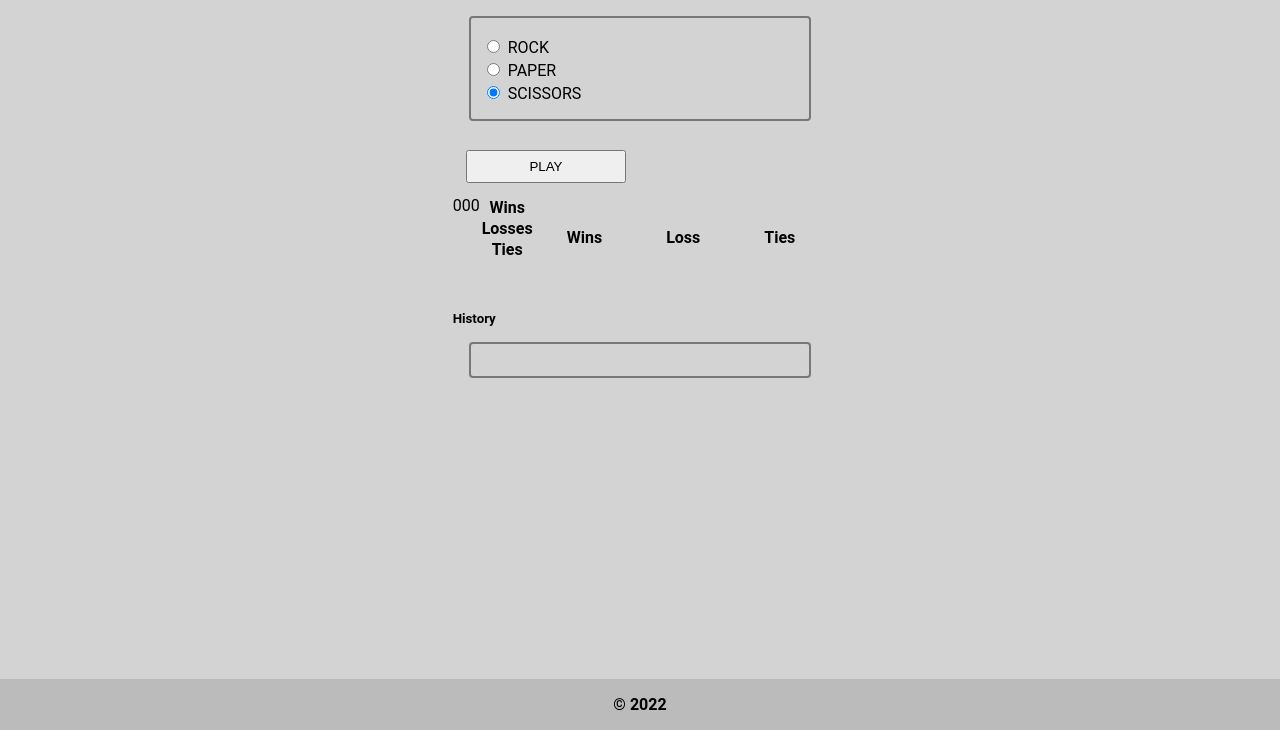
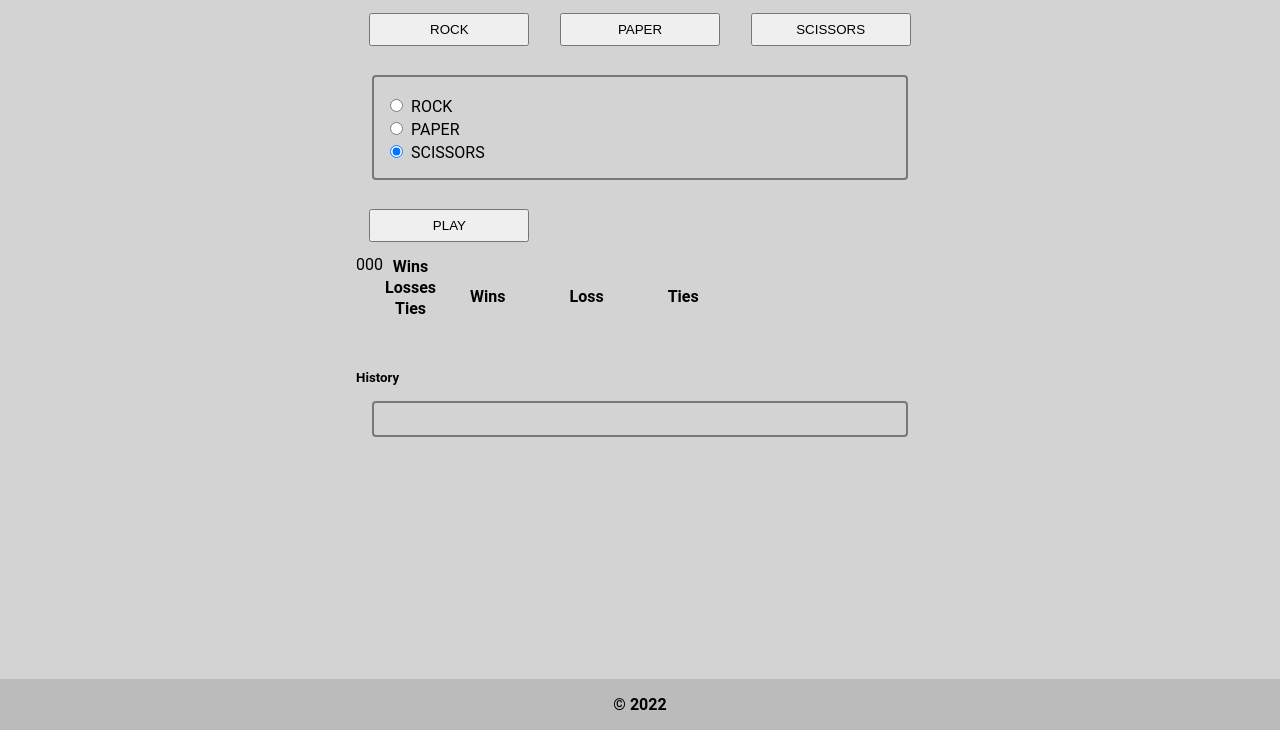
Before and after one commit to StevenJBurns/rock-paper-scissors, a plain HTML site: page index.html in a window 1280 px wide. Shown: the part 70-800 px from the top of the page. Drawn offline with Linux system fonts and the light colour scheme.

Commit message:
feat: add buttons for gameOptions; to replace fieldset radio inputs

```diff
--- a/index.html
+++ b/index.html
@@ -14,6 +14,11 @@
     </header>
     <main>
       <section>
+        <section>
+          <button>ROCK</button>
+          <button>PAPER</button>
+          <button>SCISSORS</button>
+        </section>
         <ul id="gameOptions"></ul>
       </section>
       <button type="button" id="playButton">PLAY</button>
```
